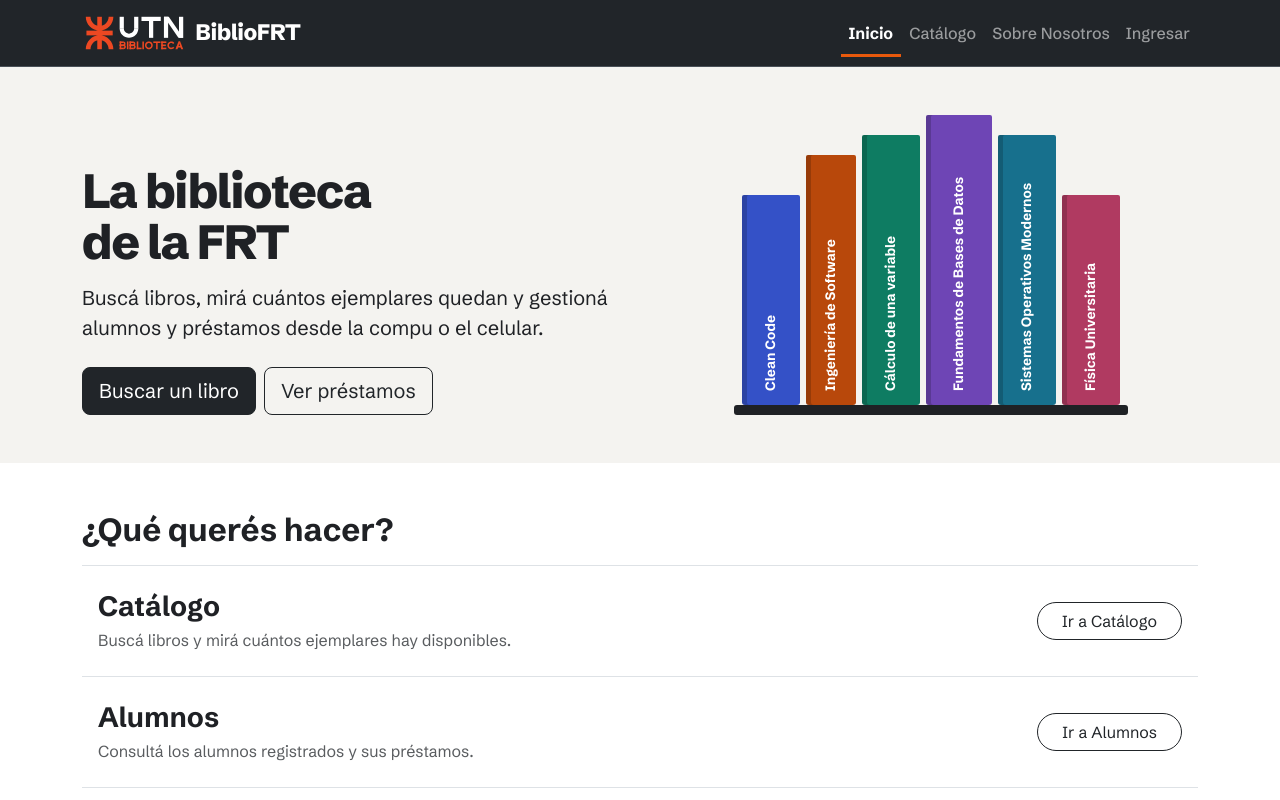
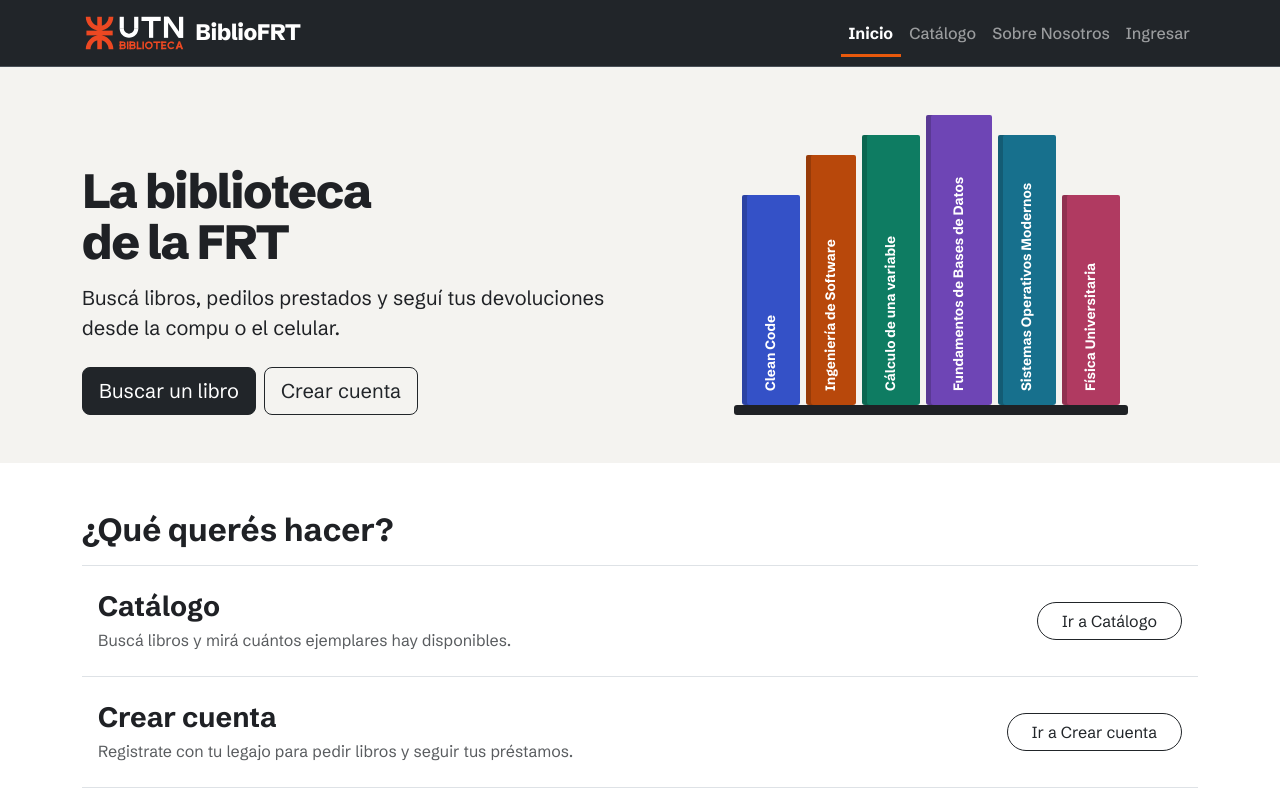
Before and after one commit to claudialopez9/Grupo5-frontend, a React (Vite) app: page / in a window 1280 px wide. Shown: the top 800 px of the page. Built offline with nearby package versions, Linux system fonts and the light colour scheme.

Commit message:
refactor: muestra los accesos del Inicio según el rol

```diff
--- a/src/pages/Inicio.jsx
+++ b/src/pages/Inicio.jsx
@@ -2,17 +2,46 @@ import { Container, Row, Col, Button } from 'react-bootstrap'
 import { Link } from 'react-router-dom'
 import useSEO from '../hooks/useSEO'
 import { useDatos } from '../context/DatosContext'
+import { useSesion } from '../context/SesionContext'
 import { coloresCategoria } from '../data/categorias'
 
-const accesos = [
-  { id: 1, titulo: 'Catálogo', texto: 'Buscá libros y mirá cuántos ejemplares hay disponibles.', ruta: '/catalogo' },
-  { id: 2, titulo: 'Alumnos', texto: 'Consultá los alumnos registrados y sus préstamos.', ruta: '/alumnos' },
-  { id: 3, titulo: 'Préstamos', texto: 'Seguí préstamos activos, vencidos y devoluciones.', ruta: '/prestamos' },
-]
+// Accesos que se muestran según quién ingresó
+const accesosPorRol = {
+  visitante: [
+    { id: 1, titulo: 'Catálogo', texto: 'Buscá libros y mirá cuántos ejemplares hay disponibles.', ruta: '/catalogo' },
+    { id: 2, titulo: 'Crear cuenta', texto: 'Registrate con tu legajo para pedir libros y seguir tus préstamos.', ruta: '/registrarse' },
+    { id: 3, titulo: 'Ingresar', texto: 'Si ya tenés cuenta, entrá con tu número de legajo.', ruta: '/ingresar' },
+  ],
+  alumno: [
+    { id: 1, titulo: 'Catálogo', texto: 'Buscá libros y pedilos prestados.', ruta: '/catalogo' },
+    { id: 2, titulo: 'Mi biblioteca', texto: 'Mirá los libros que tenés, renovalos y revisá cuándo devolverlos.', ruta: '/mi-biblioteca' },
+    { id: 3, titulo: 'Sobre nosotros', texto: 'Conocé al equipo que desarrolla BiblioFRT.', ruta: '/sobre-nosotros' },
+  ],
+  bibliotecario: [
+    { id: 1, titulo: 'Panel', texto: 'Entregá solicitudes, registrá devoluciones y mirá lo que vence.', ruta: '/panel' },
+    { id: 2, titulo: 'Préstamos', texto: 'Consultá todos los préstamos y filtralos por estado.', ruta: '/prestamos' },
+    { id: 3, titulo: 'Alumnos', texto: 'Buscá alumnos registrados y mirá cuántos libros tiene cada uno.', ruta: '/alumnos' },
+  ],
+}
+
+// Segundo botón del encabezado según quién ingresó
+const botonSecundarioPorRol = {
+  visitante: { texto: 'Crear cuenta', ruta: '/registrarse' },
+  alumno: { texto: 'Mi biblioteca', ruta: '/mi-biblioteca' },
+  bibliotecario: { texto: 'Ir al panel', ruta: '/panel' },
+}
 
 function Inicio() {
-  useSEO('Inicio', 'Sistema de gestión de la biblioteca de la UTN: catálogo, alumnos y préstamos.')
+  useSEO('Inicio', 'BiblioFRT, el sistema de gestión de la biblioteca de la UTN FRT: catálogo, préstamos y alumnos.')
+
   const { libros } = useDatos()
+  const { usuario } = useSesion()
+
+  // Si no hay nadie logueado, se usa "visitante"
+  const rol = usuario ? usuario.rol : 'visitante'
+  const accesos = accesosPorRol[rol]
+  const botonSecundario = botonSecundarioPorRol[rol]
+
   return (
     <>
       <section className="hero-busqueda">
@@ -21,14 +50,14 @@ function Inicio() {
             <Col lg={6}>
               <h1 className="titulo-principal mb-3">La biblioteca de la FRT</h1>
               <p className="lead mb-4">
-                Buscá libros, mirá cuántos ejemplares quedan y gestioná alumnos y préstamos desde la compu o el celular.
+                Buscá libros, pedilos prestados y seguí tus devoluciones desde la compu o el celular.
               </p>
               <div className="d-flex flex-wrap gap-2">
                 <Button as={Link} to="/catalogo" variant="dark" size="lg">
                   Buscar un libro
                 </Button>
-                <Button as={Link} to="/prestamos" variant="outline-dark" size="lg">
-                  Ver préstamos
+                <Button as={Link} to={botonSecundario.ruta} variant="outline-dark" size="lg">
+                  {botonSecundario.texto}
                 </Button>
               </div>
             </Col>
```
